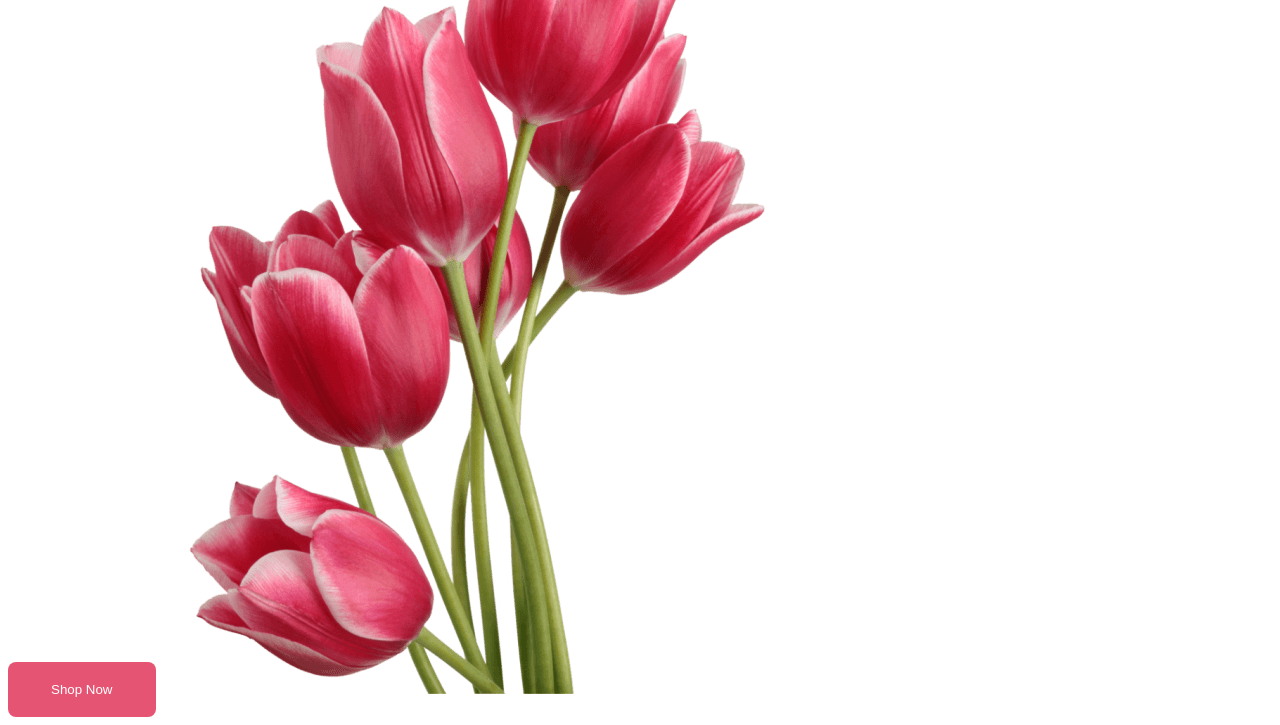
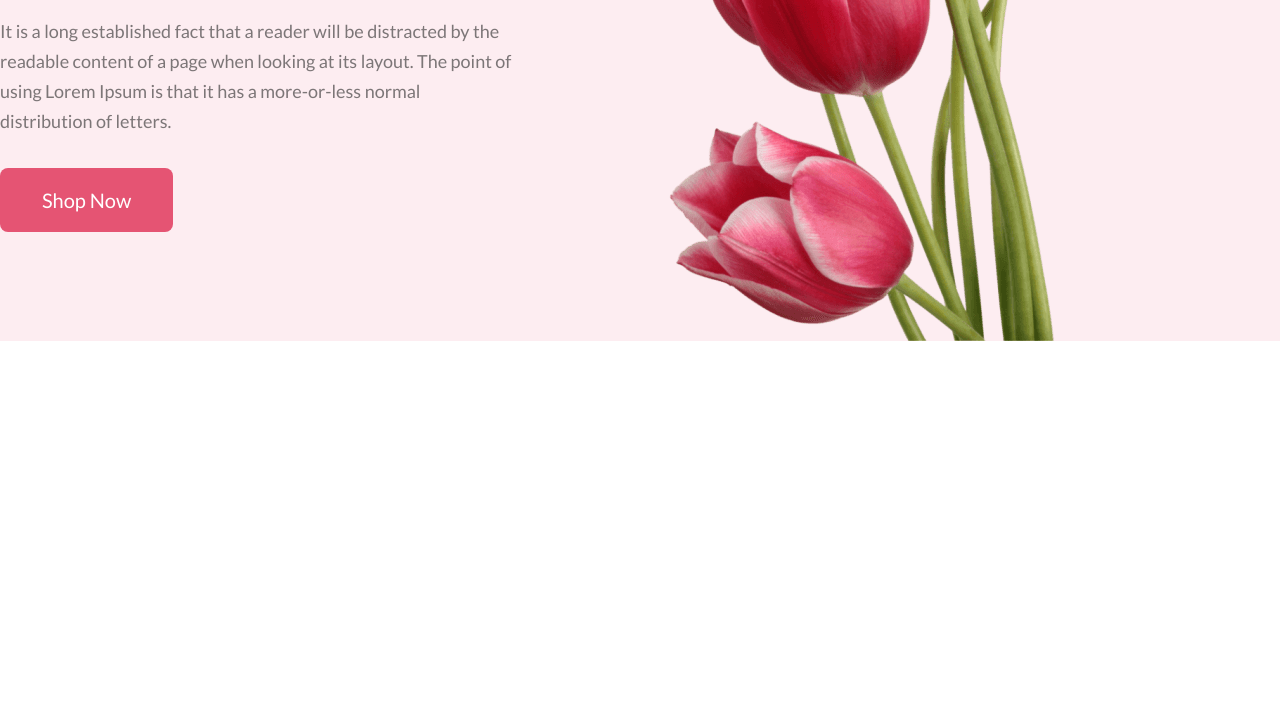
Before and after one commit to rafee-rawshony/Assignment-1, a plain HTML site: page index.html in a window 1280 px wide. Shown: the part 509-1234 px from the top of the page. After the commit the page ends 978 px from the top, so only its background shows below. Drawn offline with Linux system fonts and the light colour scheme; a web font is replaced by a local one.

Commit message:
Add files via upload

```diff
--- a/index.html
+++ b/index.html
@@ -1,27 +1,35 @@
 <!DOCTYPE html>
 <html lang="en">
+
 <head>
     <meta charset="UTF-8">
     <meta name="viewport" content="width=device-width, initial-scale=1.0">
     <title>Online Flower Shope</title>
     <link rel="stylesheet" href="style.css">
 </head>
+
 <body>
     <header>
-        <section>
-            <div>
-                <div>
-                    <div>
+        <section class="head-bg">
+            <div class="box">
+                <div class="head-section">
+                    <div class="head-left">
                         <h1>Let's make beautiful flowers a part of your life.</h1>
-        <p class="ptag">
-            It is a long established fact that a reader will be distracted by the readable content of a page when looking at its layout. The point of using Lorem Ipsum is that it has a more-or-less normal distribution of letters.
-        </p>
-        <button class="button">Shop Now</button>
-        <img src="Images/pngwing 10.png" alt="This is a flower photo ">
+                        <p class="ptag">
+                            It is a long established fact that a reader will be distracted by the readable content of a
+                            page when looking at its layout. The point of using Lorem Ipsum is that it has a
+                            more-or-less normal distribution of letters.
+                        </p>
+                        <button class="button-tag">Shop Now</button>
+                    </div>
+                    <div class="head-right">
+                        <img src="Images/pngwing 10.png" alt="This is a flower photo ">
                     </div>
                 </div>
+            </div>
             </div>
         </section>
     </header>
 </body>
+
 </html>
--- a/style.css
+++ b/style.css
@@ -1,31 +1,69 @@
-.header{
+/* -------font link-------  */
+@import url('https://fonts.googleapis.com/css2?family=Cormorant+Garamond:ital,wght@1,600&family=IBM+Plex+Mono:ital,wght@0,100;0,200;0,300;0,400;0,500;0,600;0,700;1,100;1,200;1,300;1,400;1,500;1,600&family=Lato:wght@100;400;700;900&family=Noto+Serif+Display:ital,wght@0,100;0,200;0,300;0,400;0,500;0,600;0,700;0,800;0,900;1,100;1,200;1,300;1,400;1,500;1,600;1,700;1,800;1,900&family=Playfair+Display:ital,wght@0,400;0,500;0,600;0,700;0,800;0,900;1,400;1,500;1,600;1,700;1,800;1,900&family=Raleway:ital,wght@0,100;0,200;0,300;0,400;0,500;0,600;0,700;0,800;0,900;1,100;1,200;1,300;1,400;1,500;1,600;1,700;1,800&family=Work+Sans:wght@100;400;700;800&display=swap');
+
+/* ------font aline------- */
+*,
+*::after,
+*::before {
+    box-sizing: border-box;
+    text-decoration: none;
+    margin: 0;
+    font-family: 'Lato', sans-serif;
+}
+
+.box{
+    max-width: 1440px;
+    width: 100%;
+    margin-inline: auto;
+}
+/* --------header section---------- */
+section{
+    margin-bottom: 128px;
+}
+.head-bg{
     background: rgba(229, 84, 115, 0.10);
+}
 
+.head-section{
+    display: flex;
+    align-items: center;
 }
-h1{
 
+.head-left{
+    width: 50%;
+}
+.head-left >h1{
     color: #272727;
-font-family: Lato;
-font-size: 80px;
-font-style: normal;
-font-weight: 800;
-line-height: normal;
+    font-size: 80px;
+    font-weight: 800;
+    margin-bottom: 32px;
 }
-.ptag{
+.head-left> p{
     color: rgba(39, 39, 39, 0.60);
-font-family: Lato;
-font-size: 18px;
-font-style: normal;
-font-weight: 400;
-line-height: 30px;
+    font-size: 18px;
+    font-weight: 400;
+    line-height: 30px;
+    margin-bottom: 32px;
+    max-width: 80%;
 }
-button{
+
+/*------------------ header image alignment ----------------------*/
+.head-right{
+    width: 50%;
+}
+.head-right> img{
+    padding-top: 50px;
+    max-width: 100%;
+    margin-bottom: -3px;
+}
+
+/* ------button style ------------ */
+.button-tag{
     border-radius: 8px;
     background: #E55473;
+    padding: 20px 42px;
     color: white;
-    display: inline-flex;
     border: none;
-    padding: 20px 43px;
-    align-items: flex-start;
-    gap: 10px;
+    font-size: 20px;
+    cursor: pointer;
 }
```
